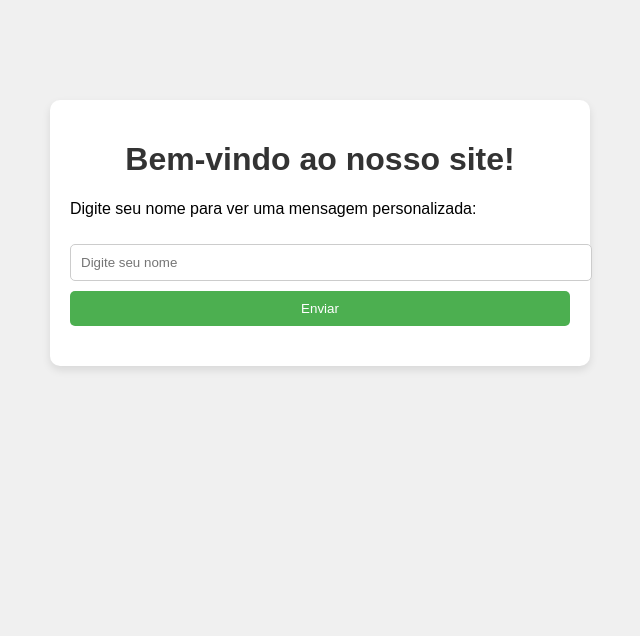
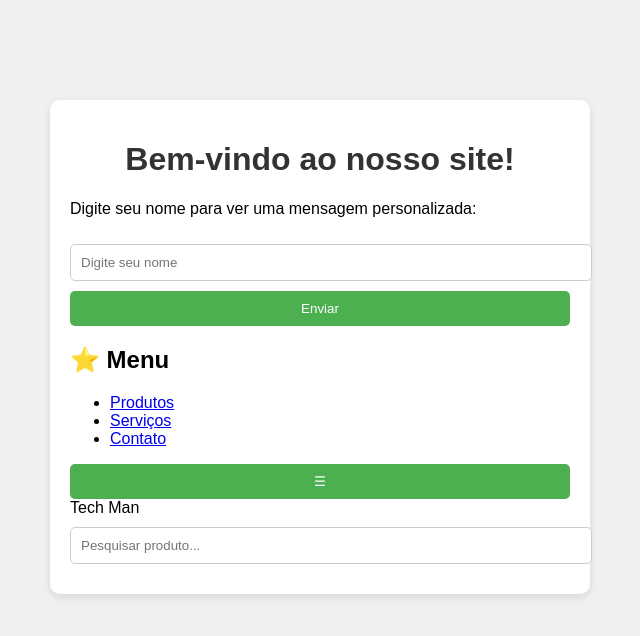
Before and after one commit to bom174/Meu-Site, a plain HTML site: page Index.html in a window 1280 px wide. Shown: the whole page, without its empty margins (320-960 px from the left). Drawn offline with Linux system fonts and the light colour scheme.

Commit message:
minha atualização

```diff
--- a/Index.html
+++ b/Index.html
@@ -13,8 +13,35 @@
     <input type="text" id="nameInput" placeholder="Digite seu nome">
     <button id="submitButton">Enviar</button>
     <p id="message"></p>
+
+
+    <div class="sidebar" id="sidebar">
+      <h2>⭐ Menu</h2>
+      <ul>
+        <li><a href="index.html">Produtos</a></li>
+        <li><a href="servicos.html">Serviços</a></li>
+        <li><a href="contato.html">Contato</a></li>
+      </ul>
+    </div>
+
+    <div class="main" id="main">
+      <div class="topbar">
+        <button id="menuButton">☰</button>
+        <div class="logo">Tech Man</div>
+        <div class="search-box">
+          <input type="text" id="searchInput" placeholder="Pesquisar produto...">
+        </div>
+      </div>
+      <div class="content" id="productContainer">
+        <div class="card" data-name="Teclado Game">
+        </div>
+        <div class="card" data-name="Placa Mãe">
+        </div>
+        <div class="card" data-name="Placa de Vídeo RTX 4090">
+        </div>
+      </div>
+    </div>
   </div>
-
   <script src="script.js"></script>
 </body>
 </html>
```
